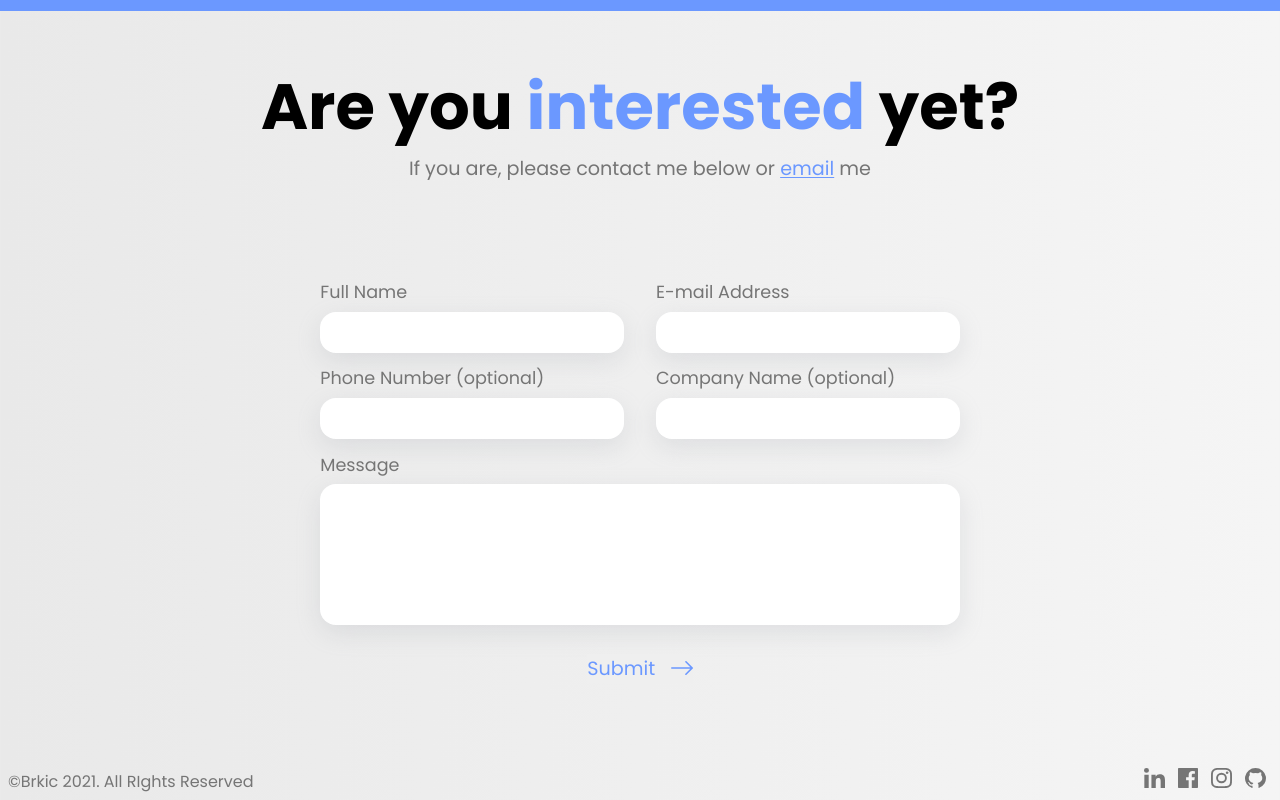
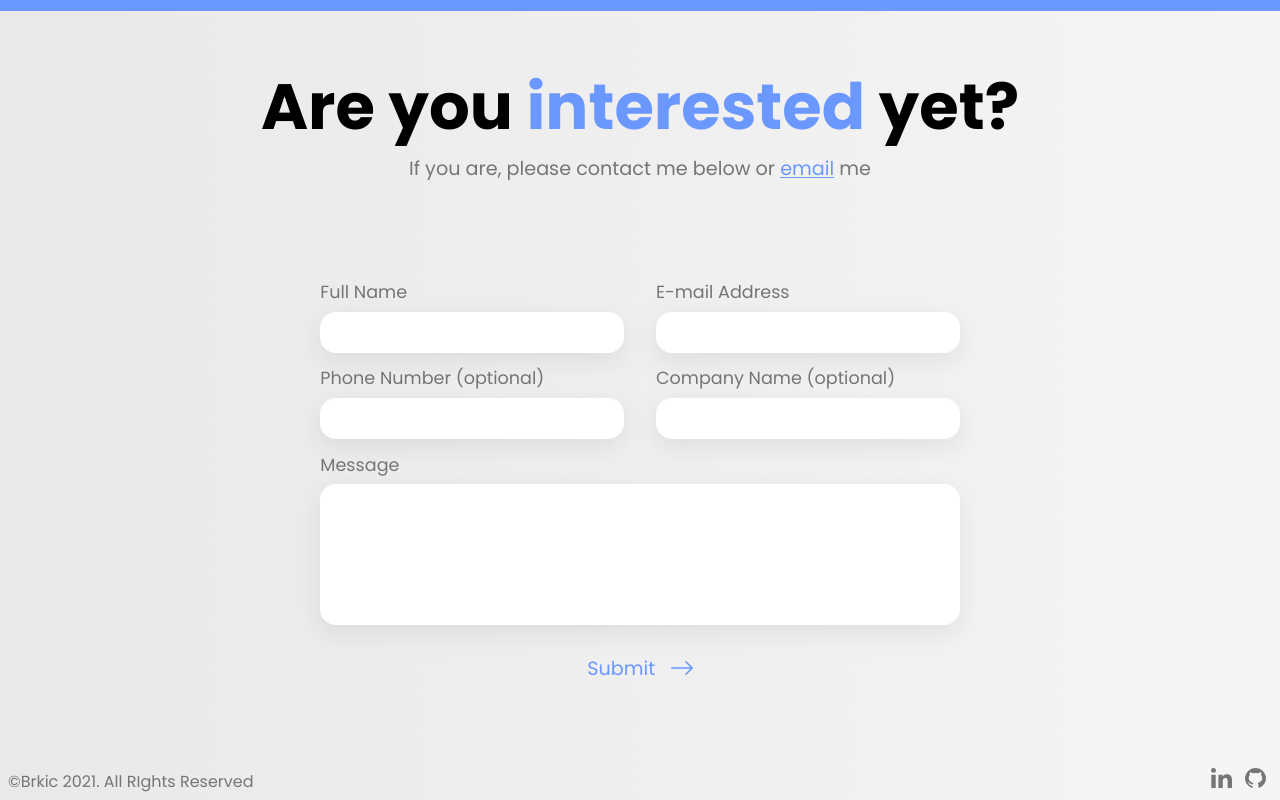
Before and after one commit to Brkic365/NewPortfolio, a Next.js app: page / in a window 1280 px wide. Shown: the part 3877-4677 px from the top of the page. Built offline with nearby package versions, Linux system fonts and the light colour scheme.

Commit message:
Fixed social media links

```diff
--- a/Components/Contact.jsx
+++ b/Components/Contact.jsx
@@ -11,7 +11,7 @@
       <form
         className="container"
         method="POST"
-        action="/success"
+        action="success"
         name="contact-form"
         data-netlify="true"
         data-netlify-honeypot="bot-field"
--- a/pages/index.js
+++ b/pages/index.js
@@ -213,16 +213,10 @@
       <footer className={styles.footer}>
         <p>©Brkic 2021. All RIghts Reserved</p>
         <div className={styles.socials}>
-          <Link href="https://linkedin/">
+          <Link href="https://www.linkedin.com/in/antonio-brkic-923137226/">
             <img src="/icons/socials/linkedin.svg" alt="Icon of Linked In" />
           </Link>
-          <Link href="https://facebook/">
-            <img src="/icons/socials/facebook.svg" alt="Icon of Facebook" />
-          </Link>
-          <Link href="https://instagram/antoniobrkicc">
-            <img src="/icons/socials/instagram.svg" alt="Icon of Instagram" />
-          </Link>
-          <Link href="https://github/Brkic365">
+          <Link href="https://github.com/Brkic365">
             <img src="/icons/socials/github.svg" alt="Icon of Github" />
           </Link>
         </div>
```
